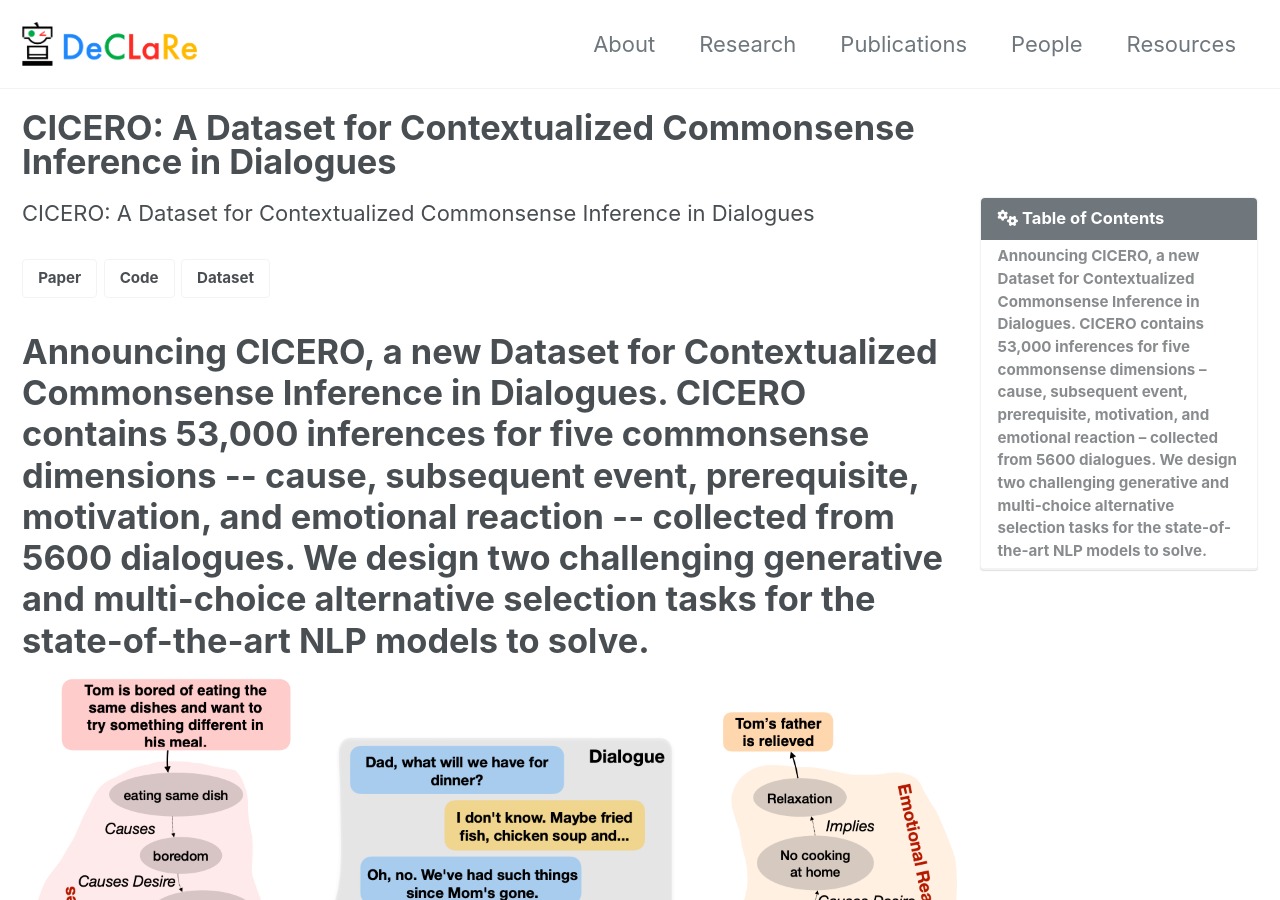
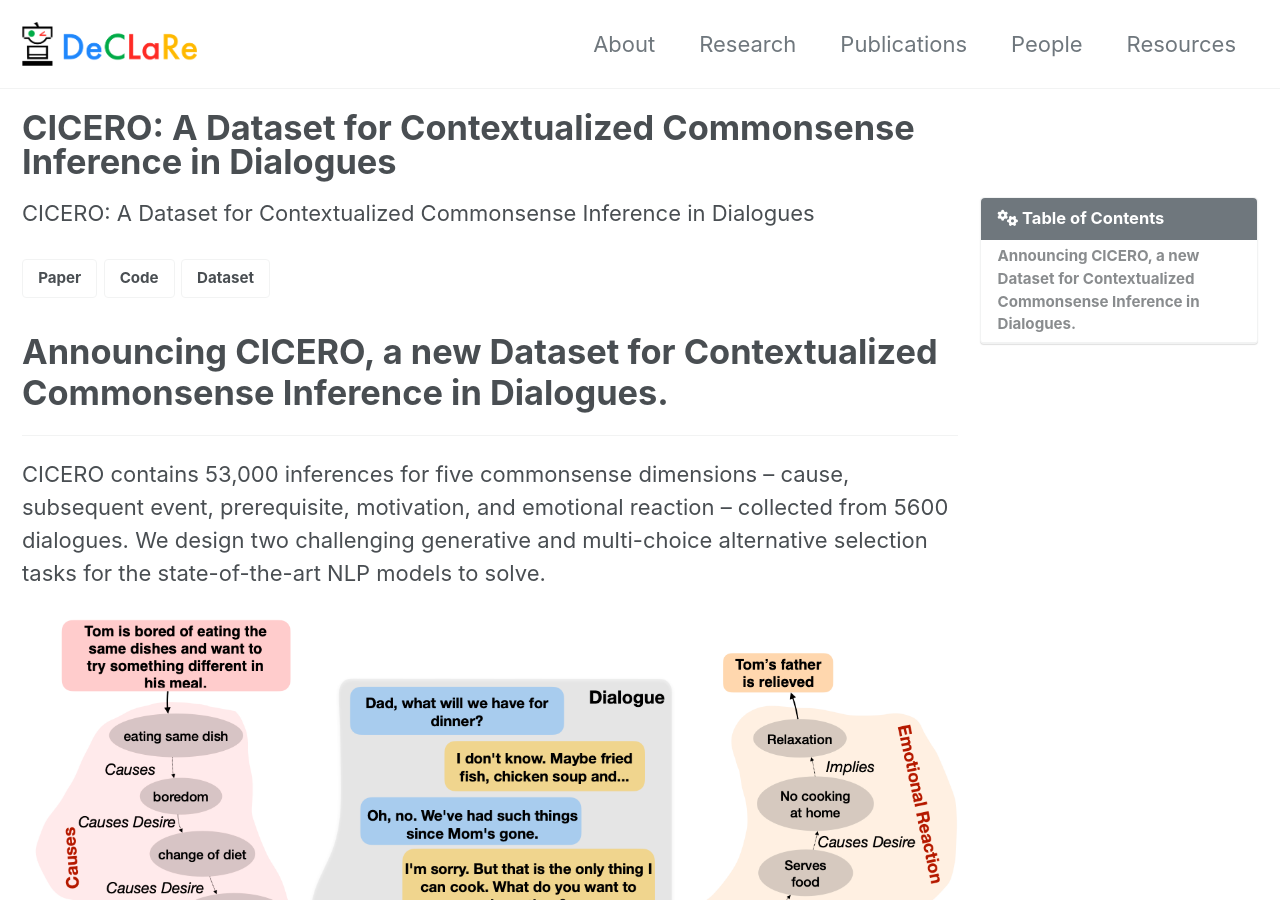
Before and after one commit to declare-lab/declare-lab.github.io, a Jekyll site: the page built from _pages/CICERO.md, in a window 1280 px wide and 900 px high. Built offline with Jekyll 4.4.1, drawn with Linux system fonts in a browser that asks for light colours; cached includes are drawn as plain includes; nearby versions of some CDN libraries.

Commit message:
Update CICERO.md

```diff
--- a/_pages/CICERO.md
+++ b/_pages/CICERO.md
@@ -19,6 +19,8 @@
 <a href="https://github.com/declare-lab/CICERO" target="_blank" class="btn btn--inverse btn--small" role="button">Code</a>
 <a href="https://github.com/declare-lab/CICERO/master/data/" target="_blank" class="btn btn--inverse btn--small" role="button">Dataset</a>
 
-<h1> Announcing CICERO, a new Dataset for Contextualized Commonsense Inference in Dialogues. CICERO contains 53,000 inferences for five commonsense dimensions -- cause, subsequent event, prerequisite, motivation, and emotional reaction -- collected from 5600 dialogues. We design two challenging generative and multi-choice alternative selection tasks for the state-of-the-art NLP models to solve. </h1>
+<h1> Announcing CICERO, a new Dataset for Contextualized Commonsense Inference in Dialogues. </h1>
+<hr>
+CICERO contains 53,000 inferences for five commonsense dimensions -- cause, subsequent event, prerequisite, motivation, and emotional reaction -- collected from 5600 dialogues. We design two challenging generative and multi-choice alternative selection tasks for the state-of-the-art NLP models to solve.
 
 ![image-center](/assets/images/resources/cicero.png){: .width-paper-image-100 .align-center}
```
